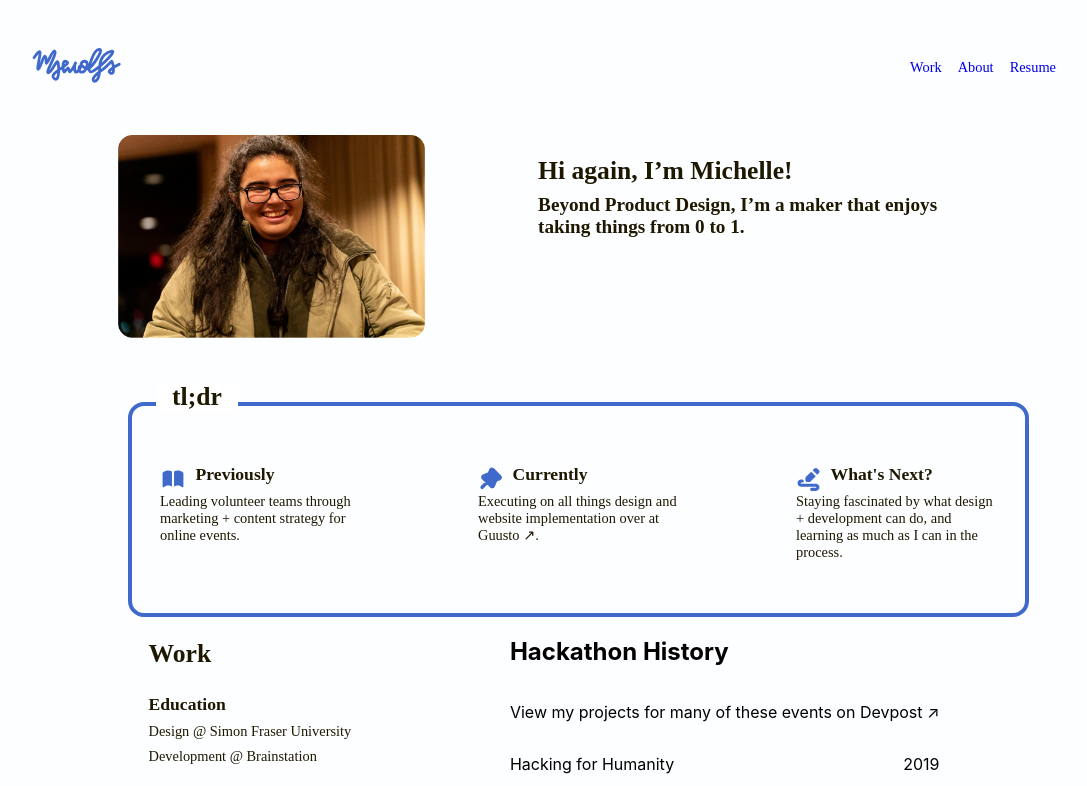
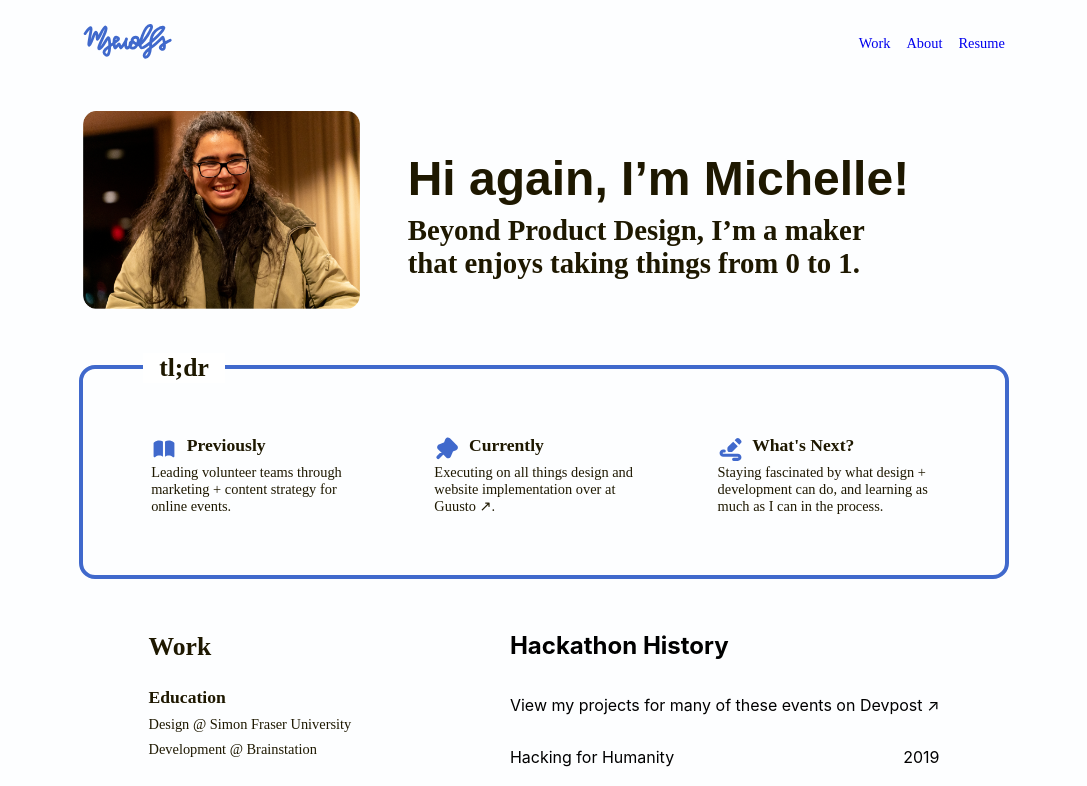
Before and after one commit to nethen/new_portfolio, a React (Create React App) app: page /about in a window 1280 px wide. Shown: the top 786 px of the page, without its empty margins (96-1183 px from the left). Built offline with nearby package versions, Linux system fonts and the light colour scheme.

Commit message:
cleaning up alignment~

```diff
--- a/src/components/Footer/Footer.scss
+++ b/src/components/Footer/Footer.scss
@@ -7,7 +7,7 @@
   margin-bottom: 2rem;
 
   @include breakpoint-min-size($desktop) {
-    padding: 1rem 8.8rem;
+    padding: 1rem 14rem;
     @include flex-row;
     justify-content: space-between;
   }
--- a/src/components/Navbar/navbar.js
+++ b/src/components/Navbar/navbar.js
@@ -6,6 +6,7 @@ function Navbar() {
   return (
     <>
       <nav className="nav">
+        <div className="nav__container">
           <div className="nav__left-container">
             <div className="nav__logo-container">
               <img className="nav__logo-img" src={logomark} />
@@ -22,6 +23,7 @@ function Navbar() {
               <img src={mobilemenu} className="mobile-menu" />
             </div>
           </div>
+        </div>
       </nav>
     </>
   );
--- a/src/components/Navbar/navbar.scss
+++ b/src/components/Navbar/navbar.scss
@@ -12,12 +12,17 @@
 
 .nav {
   @include flex-row;
-  align-items: center;
-  justify-content: space-between;
-  padding: 1.5rem 1rem;
+  justify-content: center;
 
-  @include breakpoint-min-size($desktop) {
-    padding: 3rem 8rem;
+  &__container {
+    @include flex-row;
+    align-items: center;
+    justify-content: space-between;
+    padding: 1.5rem 1rem;
+
+    @include breakpoint-min-size($desktop) {
+      width: 72%;
+    }
   }
 
   &__links {
--- a/src/components/SummaryBox/summarybox.js
+++ b/src/components/SummaryBox/summarybox.js
@@ -8,6 +8,7 @@ function SummaryBox() {
   return (
     <>
       <div className="summary-box">
+        <div className="summary-box__container">
           <p className="summary-box__title">tl;dr</p>
           <div className="summary-box__items">
             <SummaryItem
@@ -27,6 +28,7 @@ function SummaryBox() {
             />
           </div>
         </div>
+      </div>
     </>
   );
 }
--- a/src/components/SummaryBox/summarybox.scss
+++ b/src/components/SummaryBox/summarybox.scss
@@ -3,21 +3,28 @@
 @import "../../styles/partials/_Variables";
 
 .summary-box {
-  border: solid 4px #4069cc;
-  border-radius: 16px;
-  padding: 1.5rem;
-  margin: 1.5rem;
+  @include flex-row;
+  justify-content: center;
 
   @include breakpoint-min-size($desktop) {
-    margin: 0 14rem;
-    width: 66%;
+    margin-bottom: 2rem;
+  }
+
+  &__container {
+    border: solid 4px #4069cc;
+    border-radius: 16px;
+
+    @include breakpoint-min-size($desktop) {
+      width: 72%;
+      padding: 2rem 0;
+    }
   }
 
   &__items {
     @include flex-column;
     @include breakpoint-min-size($desktop) {
       @include flex-row;
-      justify-content: space-between;
+      justify-content: space-evenly;
       padding: 0.25rem;
     }
   }
@@ -28,6 +35,7 @@
     background-color: white;
     position: relative;
     top: -48px;
+    left: 60px;
     padding: 0 1rem;
     max-width: fit-content;
   }
--- a/src/pages/About/about.js
+++ b/src/pages/About/about.js
@@ -12,13 +12,15 @@ function about() {
       <Navbar></Navbar>
 
       <section className="about__top">
-        <img src={mePhoto} className="about__photo" />
-        <div className="about__top-content">
-          <h1 className="about__header">Hi again, I’m Michelle! </h1>
-          <p className="about__desc">
-            Beyond Product Design, I’m a maker that enjoys taking things from 0
-            to 1.
-          </p>
+        <div className="about__top-container">
+          <img src={mePhoto} className="about__photo" />
+          <div className="about__top-content">
+            <h1 className="about__header">Hi again, I’m Michelle! </h1>
+            <p className="about__desc">
+              Beyond Product Design, I’m a maker that enjoys taking things from
+              0 to 1.
+            </p>
+          </div>
         </div>
       </section>
 
--- a/src/pages/About/about.scss
+++ b/src/pages/About/about.scss
@@ -4,16 +4,22 @@
 
 .about {
   &__top {
-    @include flex-column;
-    padding: 1.5rem;
+    @include flex-row;
+    justify-content: center;
 
     @include breakpoint-min-size($desktop) {
-      @include flex-row;
-      padding: 0 7.3rem;
-      gap: 1rem;
-      margin-bottom: 4rem;
-      width: 80%;
-      justify-content: space-evenly;
+      margin-bottom: 2rem;
+    }
+
+    &-container {
+      @include flex-column;
+      padding: 1.5rem;
+
+      @include breakpoint-min-size($desktop) {
+        @include flex-row;
+        gap: 3rem;
+        width: 72%;
+      }
     }
 
     &-content {
@@ -21,7 +27,6 @@
 
       @include breakpoint-min-size($desktop) {
         order: 2;
-        width: 40%;
       }
     }
   }
@@ -40,11 +45,20 @@
     @include m-bold-heading-large;
     margin-block-end: 0;
     padding-bottom: 0.5rem;
+
+    @include breakpoint-min-size($desktop) {
+      @include d-heading-xl;
+    }
   }
 
   &__desc {
     @include m-body-serif;
     margin-block-start: 0;
+
+    @include breakpoint-min-size($desktop) {
+      @include d-subheading-serif;
+      width: 80%;
+    }
   }
 
   &__h2 {
--- a/src/styles/partials/__Mixins.scss
+++ b/src/styles/partials/__Mixins.scss
@@ -30,7 +30,7 @@
   }
 }
 
-// FONT STYLES
+// FONT STYLES - MOBILE
 
 @mixin m-h1-style {
   font-family: "Fraunces 9pt", sans-serif;
@@ -78,3 +78,19 @@
   margin-block-end: 0;
   margin-block-start: 0;
 }
+
+// FONT STYLES - DESKTOP
+
+@mixin d-heading-xl {
+  font-family: "Fraunces 9pt", sans-serif;
+  font-size: 3rem;
+  font-weight: 900;
+  color: $black;
+}
+
+@mixin d-subheading-serif {
+  font-family: "Fraunces 9pt";
+  font-weight: 600;
+  font-size: 1.8rem;
+  color: $black;
+}
```
Lines whose indentation alone changed are shown as unchanged.
